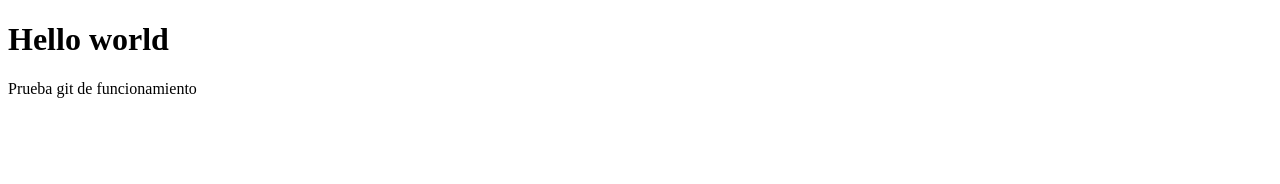
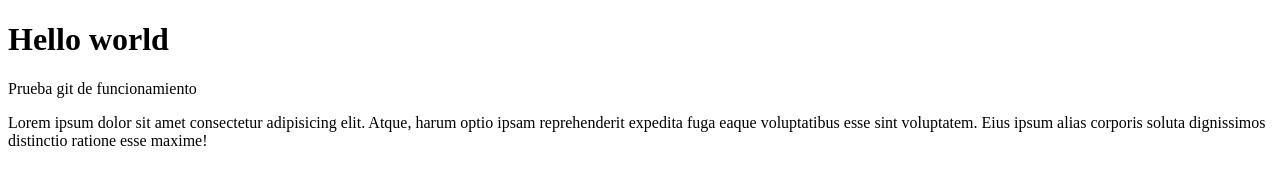
Before and after one commit to MarckGabriel2/demo, a plain HTML site: page index.html in a window 1280 px wide. Drawn offline with Linux system fonts and the light colour scheme.

Commit message:
feat: cambios en dev

```diff
--- a/index.html
+++ b/index.html
@@ -9,5 +9,8 @@
 <body>
     <h1>Hello world</h1>
     <p>Prueba git de funcionamiento</p>
+    <p>Lorem ipsum dolor sit amet consectetur adipisicing elit.
+        Atque, harum optio ipsam reprehenderit expedita fuga eaque voluptatibus esse sint voluptatem.
+        Eius ipsum alias corporis soluta dignissimos distinctio ratione esse maxime!</p>
 </body>
 </html>
```
